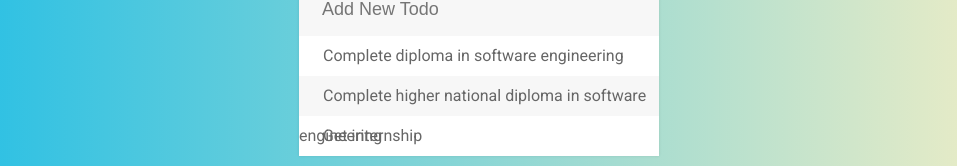
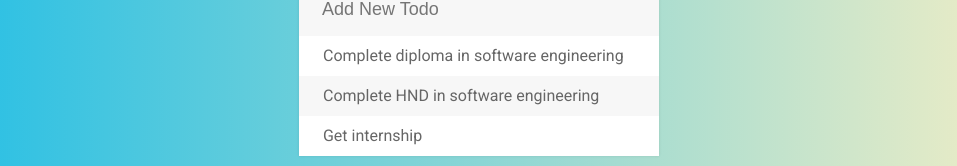
Before and after one commit to pulasthi-Narada/Todo-List-jquery-, a plain HTML site: page index.html in a window 1280 px wide. Shown: the part 165-331 px from the top of the page, without its empty margins (161-1118 px from the left). Drawn offline with Linux system fonts and the light colour scheme.

Commit message:
Update index.html

```diff
--- a/index.html
+++ b/index.html
@@ -15,7 +15,7 @@
 
 	<ul>
 		<li><span><i class="fa fa-trash"></i></span> Complete diploma in software engineering</li>
-		<li><span><i class="fa fa-trash"></i></span> Complete higher national diploma in software engineering</li>
+		<li><span><i class="fa fa-trash"></i></span> Complete HND in software engineering</li>
 		<li><span><i class="fa fa-trash"></i></span> Get internship</li>
 	</ul>
 </div>
```
